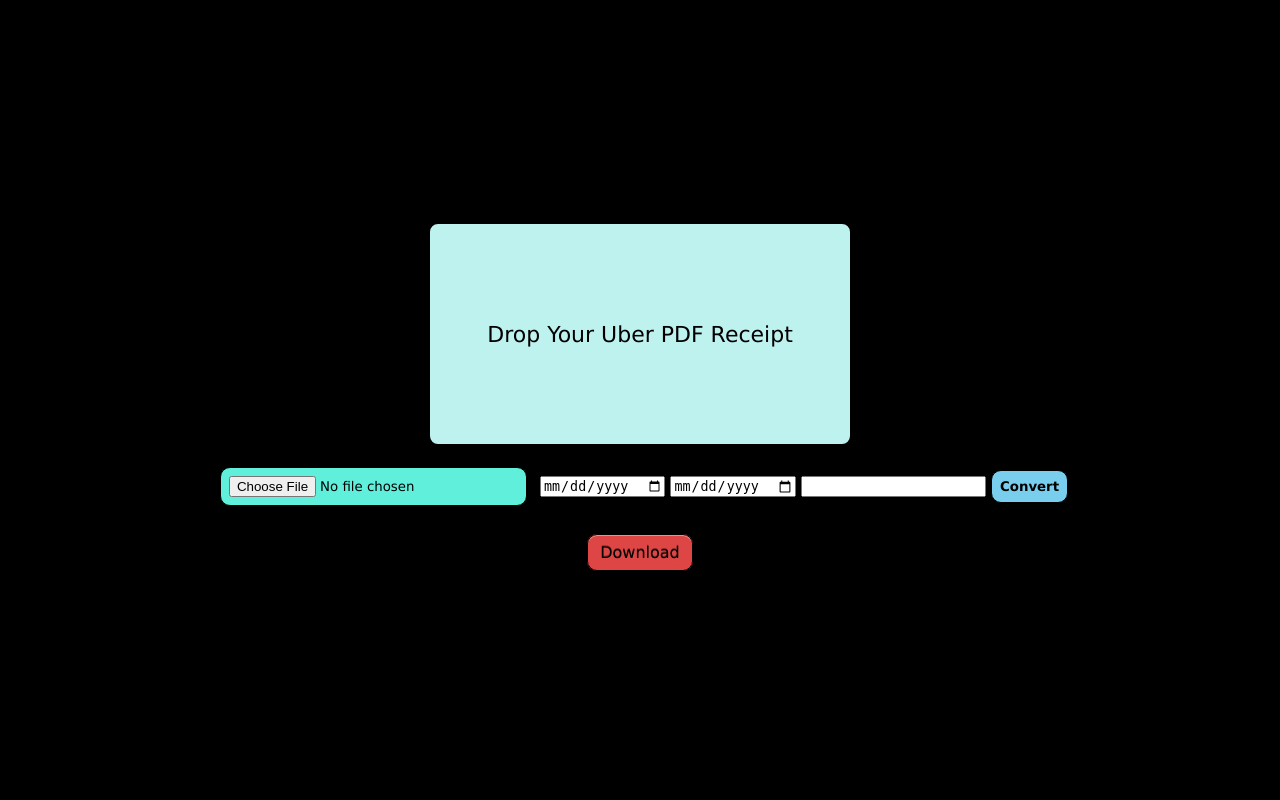
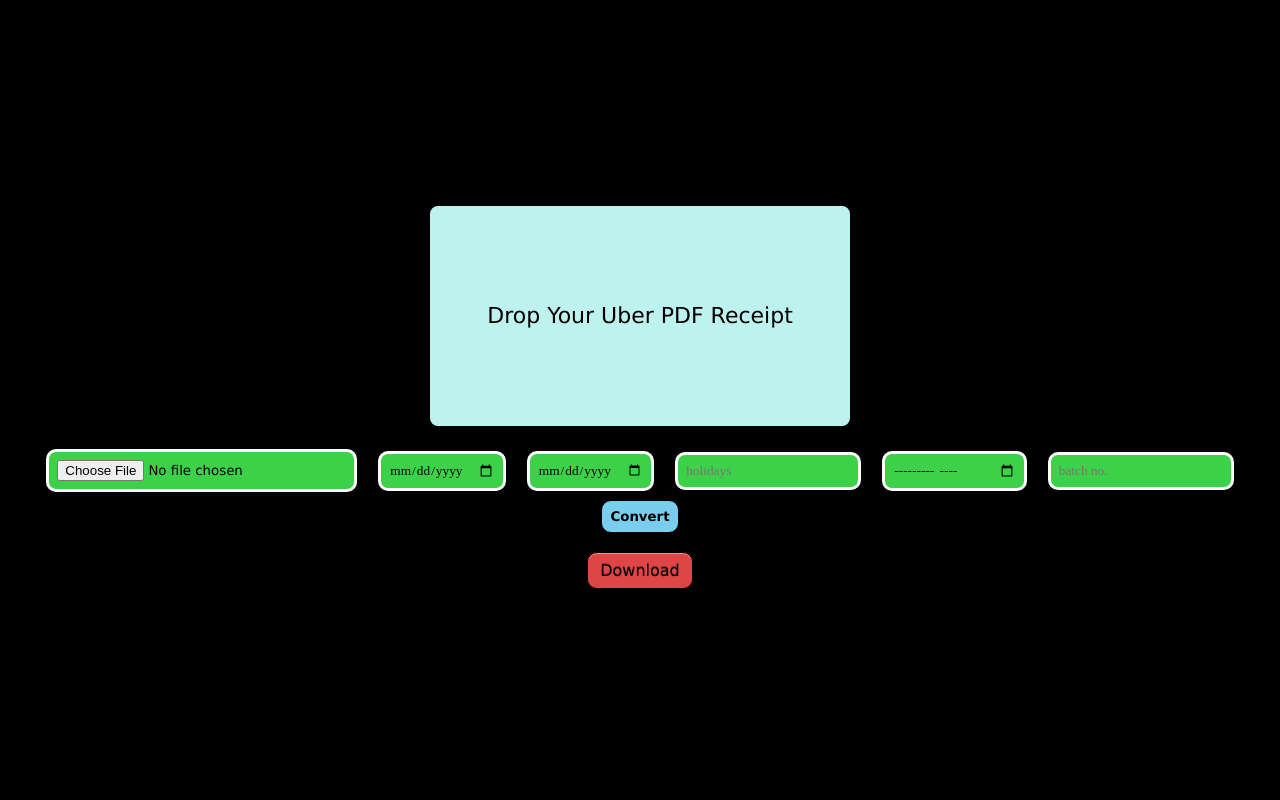
Before and after one commit to AyushRaje/AutomatedAttendance, a Django app: page / in a window 1280 px wide. Run offline with Django 4.2, Linux system fonts and the light colour scheme; some libraries are stand-ins or nearby versions.

Commit message:
completed v1 for use

```diff
--- a/attendance/views.py
+++ b/attendance/views.py
@@ -7,6 +7,7 @@
 from datetime import datetime
 from datetime import date, timedelta
 import random
+from django.urls import reverse
 
 def daterange(start_date, end_date):
     for n in range(int((end_date - start_date).days)+1):
@@ -28,7 +29,9 @@
     5:"S",
     6:"SU",
 }
-
+DAYS_31=['01','03','05','07','08','10','12']
+DAYS_30=['04','06','09','11']
+DAYS_29=['02']
 def index(request):
     return render(request,'index.html')
 def convert(request):
@@ -38,17 +41,22 @@
         start_date=request.POST.get('startdate')
         end_date=request.POST.get('enddate')
         holiday_dates=request.POST.get('holidaydates')
+        month=request.POST.get('month')
+        print(month)
+
         holiday_dates_list = holiday_dates.split(',')
         date_format = '%m/%d/%Y'
 
         no_of_holidays=0
         print(holiday_dates_list)
         holiday_dates=[]
+
         for i in holiday_dates_list:
-            date=WEEKDAYS[datetime.strptime(i,date_format).weekday()]
-            if date!='SU':
-                no_of_holidays+=1
-                holiday_dates.append(str(datetime.strptime(i,date_format).day)+" "+str(date))
+            if i!='':
+                date=WEEKDAYS[datetime.strptime(i,date_format).weekday()]
+                if date!='SU':
+                    no_of_holidays+=1
+                    holiday_dates.append(str(datetime.strptime(i,date_format).day)+" "+str(date))
 
 
         no_of_sundays=0
@@ -65,10 +73,27 @@
         available_days=[]
         available_days.append('Emp. Code')
         available_days.append(' NAME')
-
-        for single_date in daterange(datetime.strptime(start_date,date_format), datetime.strptime(end_date,date_format)):
-            available_days.append(str(single_date.day)+" "+WEEKDAYS[int(single_date.weekday())])
-
+        print(month[5:])
+        month_days=""
+        if month[5:] in DAYS_31:
+            month_days+="-31"
+            for single_date in daterange(datetime.strptime(str(month)+"-01",date_format), datetime.strptime(str(month)+"-31",date_format)):
+                available_days.append(str(single_date.day)+" "+WEEKDAYS[int(single_date.weekday())])
+        if month[5:] in DAYS_30:
+            month_days+="-30"
+            for single_date in daterange(datetime.strptime(str(month)+"-01",date_format), datetime.strptime(str(month)+"-30",date_format)):
+                available_days.append(str(single_date.day)+" "+WEEKDAYS[int(single_date.weekday())])
+        if month[5:] in DAYS_29:
+            month_days+="-29"
+            for single_date in daterange(datetime.strptime(str(month)+"-01",date_format), datetime.strptime(str(month)+"-29",date_format)):
+                available_days.append(str(single_date.day)+" "+WEEKDAYS[int(single_date.weekday())])
+        available_days.append('P')
+        available_days.append('A')
+        available_days.append('L')
+        available_days.append('H')
+        available_days.append('HP')
+        available_days.append('WO')
+        available_days.append('WOP')
         df.drop(df.columns[3:], axis=1, inplace=True)
         new_df=pd.DataFrame(columns=available_days)
         df=pd.concat([df,new_df])
@@ -81,12 +106,31 @@
         num_col=len(col)
         print("No. of col",num_col)
 
+        unnecessary_days=[]
+        if abs(datetime.strptime(start_date,date_format)-datetime.strptime(str(month)+"-01",date_format))!=0:
+           for single_date in daterange(datetime.strptime(str(month)+"-01",date_format), datetime.strptime(start_date,date_format)):
+                unnecessary_days.append(str(single_date.day)+" "+WEEKDAYS[int(single_date.weekday())])
+           unnecessary_days.remove(str(datetime.strptime(start_date,date_format).day)+" "+WEEKDAYS[int(datetime.strptime(start_date,date_format).weekday())])
+
+        if abs(datetime.strptime(end_date,date_format)-datetime.strptime(str(month+month_days),date_format))!=0:
+           for single_date in daterange(datetime.strptime(end_date,date_format), datetime.strptime(str(month+month_days),date_format)):
+                unnecessary_days.append(str(single_date.day)+" "+WEEKDAYS[int(single_date.weekday())])
+           unnecessary_days.remove(str(datetime.strptime(end_date,date_format).day)+" "+WEEKDAYS[int(datetime.strptime(end_date,date_format).weekday())])
+        # print(df)
         for i in range(0,num_rows):
             list_iterator=0
-            present_days=random.randrange(int(no_of_days*0.8),int(no_of_days*0.9))
+            present_days=random.randrange(int(no_of_days*0.8),int(no_of_days))
             present_days_list=distribute_attendance(present_days,no_of_days)
+            present_days_list.append(present_days_list.count('P'))
+            present_days_list.append(present_days_list.count('A'))
+            present_days_list.append(0)
+            present_days_list.append(no_of_holidays+no_of_sundays)
+            present_days_list.append(0)
+            present_days_list.append(0)
+            present_days_list.append(0)
+
             for j in range(3,num_col):
-                if col[j][len(col[j])-1]=='U' or col[j] in holiday_dates:
+                if col[j][len(col[j])-1]=='U' or col[j] in holiday_dates or col[j] in unnecessary_days:
                     df.iloc[i,j] = '_'
                 else:
                     # print(present_days_list[list_iterator])
@@ -94,6 +138,7 @@
                     df.iloc[i,j] = present_days_list[list_iterator]
                     list_iterator+=1
 
+
         print(df)
-        df.to_csv('output'+str(request.FILES['pdfFile']))
+        df.to_csv('output'+str(request.FILES['pdfFile']),index=False)
     return redirect('index')
--- a/templates/index.html
+++ b/templates/index.html
@@ -110,7 +110,7 @@
   color: #ffffff;
 } */
 #pdfFileInput{
-  background-color: #60efdb;
+  background-color: #3cd148;
   padding: 0.5rem;
   margin: 0.5rem;
   /* display: none; */
@@ -118,7 +118,18 @@
   border-radius: 10px ;
   width: fit-content;
   font-family: 'Nunito';
-  border: 1px solid #000000;
+  border: 3px solid #ffffff;
+}
+#datePick{
+  background-color: #3cd148;
+  padding: 0.5rem;
+  margin: 0.5rem;
+  /* display: none; */
+  /* flex-direction: column; */
+  border-radius: 10px ;
+  width: fit-content;
+  font-family: 'Nunito';
+  border: 3px solid #ffffff;
 }
 #convertButton {
   background: #79ceee;
@@ -707,11 +718,12 @@
     <form id="pdfForm" method="post" action="{% url 'convert' %}" enctype="multipart/form-data">
         {% csrf_token %}
         <input type="file" class="file" id="pdfFileInput" name="pdfFile" placeholder="Click to choose file" style="font-family: Verdana, Geneva, Tahoma, sans-serif;">
-        <input type="date" name="startdate">
-        <input type="date" name="enddate">
+        <input type="date" name="startdate" id="pdfFileInput">
+        <input type="date" name="enddate" id="pdfFileInput">
 
-        <input type="text" id="datePick" name="holidaydates" />
-
+        <input type="text" id="datePick" name="holidaydates" placeholder="holidays" />
+        <input type="month" name="month" id="pdfFileInput"/>
+        <input type="number" name="batch" placeholder="batch no." id="pdfFileInput"/>
         <script>
             $(document).ready(function () {
             $('#datePick').multiDatesPicker();
```
